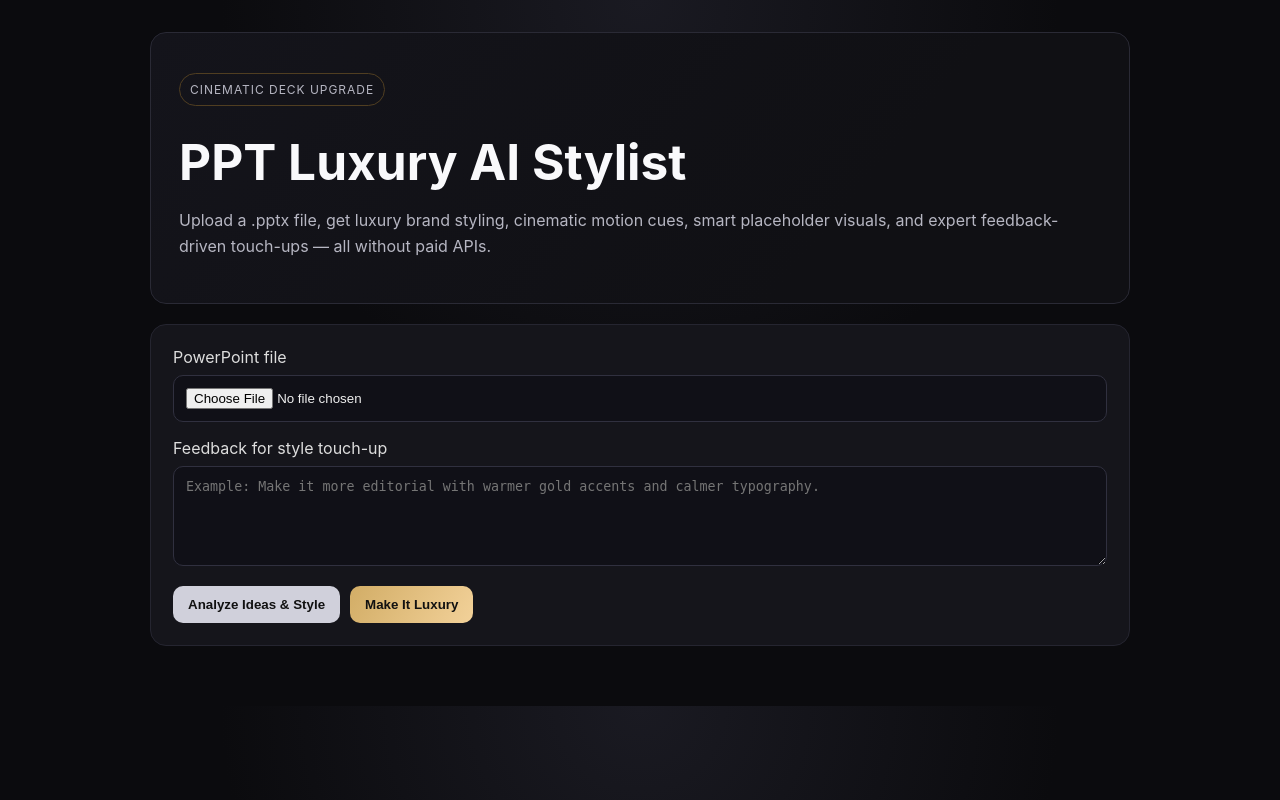
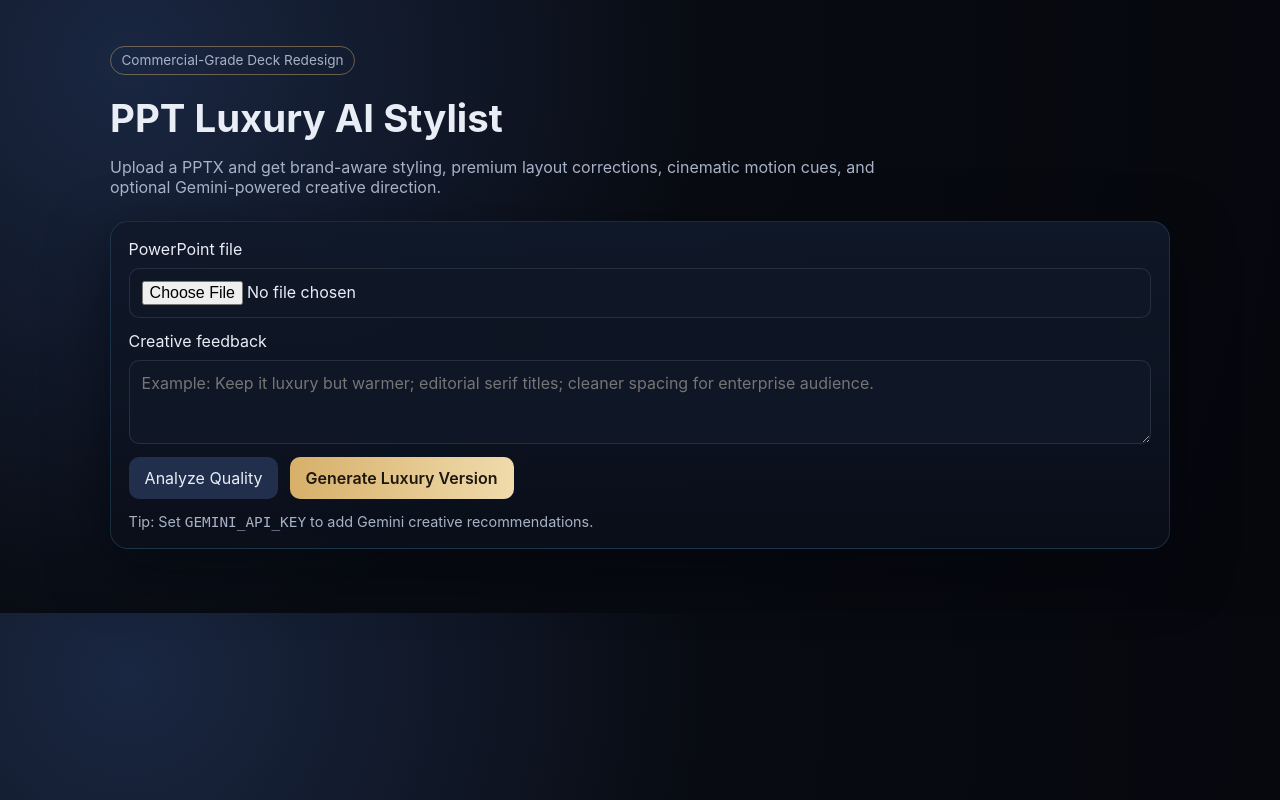
Before and after one commit to abhinav31515-rgb/Pp, a Flask app: page / in a window 1280 px wide. Run offline with Flask 3, Linux system fonts and the light colour scheme.

Commit message:
Fix broken GUI and upgrade PPT styling workflow

```diff
--- a/app.py
+++ b/app.py
@@ -1,9 +1,11 @@
 from __future__ import annotations
 
 import os
+import uuid
 from pathlib import Path
 
 from flask import Flask, jsonify, render_template, request, send_from_directory
+from werkzeug.exceptions import HTTPException
 from werkzeug.utils import secure_filename
 
 from ppt_luxury import analyze_presentation, enhance_presentation
@@ -18,8 +20,43 @@ app = Flask(__name__)
 app.config["MAX_CONTENT_LENGTH"] = 60 * 1024 * 1024
 
 
+class APIError(Exception):
+    def __init__(self, message: str, status: int = 400):
+        self.message = message
+        self.status = status
+        super().__init__(message)
+
+
 def _valid(filename: str) -> bool:
     return "." in filename and filename.rsplit(".", 1)[1].lower() == "pptx"
+
+
+def _save_upload(file_storage) -> tuple[str, Path]:
+    if not file_storage or not file_storage.filename:
+        raise APIError("No file uploaded. Please choose a .pptx file.")
+    if not _valid(file_storage.filename):
+        raise APIError("Invalid file type. Only .pptx files are supported.")
+
+    safe_name = secure_filename(file_storage.filename)
+    unique_name = f"{uuid.uuid4().hex[:8]}-{safe_name}"
+    save_path = UPLOAD_DIR / unique_name
+    file_storage.save(save_path)
+    return unique_name, save_path
+
+
+@app.errorhandler(APIError)
+def handle_api_error(err: APIError):
+    return jsonify({"error": err.message}), err.status
+
+
+@app.errorhandler(HTTPException)
+def handle_http_error(err: HTTPException):
+    return jsonify({"error": err.description}), err.code
+
+
+@app.errorhandler(Exception)
+def handle_unknown_error(_err: Exception):
+    return jsonify({"error": "Unexpected server error. Please retry."}), 500
 
 
 @app.get("/")
@@ -27,38 +64,31 @@ def index():
     return render_template("index.html")
 
 
+@app.get("/health")
+def health():
+    return jsonify({"status": "ok"})
+
+
 @app.post("/analyze")
 def analyze():
-    file = request.files.get("pptx")
-    if not file or not file.filename or not _valid(file.filename):
-        return jsonify({"error": "Please upload a valid .pptx file."}), 400
-
-    filename = secure_filename(file.filename)
-    path = UPLOAD_DIR / filename
-    file.save(path)
+    filename, path = _save_upload(request.files.get("pptx"))
     report = analyze_presentation(str(path))
-    report["uploaded_file"] = filename
-    return jsonify(report)
+    return jsonify({"uploaded_file": filename, **report})
 
 
 @app.post("/enhance")
 def enhance():
-    file = request.files.get("pptx")
     feedback = request.form.get("feedback", "")
-
-    if not file or not file.filename or not _valid(file.filename):
-        return jsonify({"error": "Please upload a valid .pptx file."}), 400
-
-    filename = secure_filename(file.filename)
-    path = UPLOAD_DIR / filename
-    file.save(path)
-
+    _, path = _save_upload(request.files.get("pptx"))
     results = enhance_presentation(str(path), str(OUTPUT_DIR), feedback=feedback)
     return jsonify(results)
 
 
 @app.get("/download/<path:filename>")
 def download(filename: str):
+    target = OUTPUT_DIR / filename
+    if not target.exists():
+        raise APIError("Generated file not found. Please run enhancement again.", status=404)
     return send_from_directory(OUTPUT_DIR, filename, as_attachment=True)
 
 
--- a/requirements.txt
+++ b/requirements.txt
@@ -1,3 +1,4 @@
 Flask==3.0.3
 python-pptx==0.6.23
 Pillow==10.4.0
+google-generativeai==0.8.3
--- a/static/app.js
+++ b/static/app.js
@@ -3,10 +3,23 @@ const feedbackInput = document.getElementById("feedback");
 const analyzeBtn = document.getElementById("analyzeBtn");
 const enhanceBtn = document.getElementById("enhanceBtn");
 const results = document.getElementById("results");
+const statusEl = document.getElementById("status");
+
+function setStatus(message, isError = false) {
+  statusEl.textContent = message;
+  statusEl.classList.remove("hidden");
+  statusEl.classList.toggle("error", isError);
+}
+
+function setBusy(isBusy) {
+  [analyzeBtn, enhanceBtn].forEach((btn) => {
+    btn.disabled = isBusy;
+  });
+}
 
 function getFile() {
   if (!pptxInput.files.length) {
-    alert("Upload a .pptx file first.");
+    setStatus("Upload a .pptx file first.", true);
     return null;
   }
   return pptxInput.files[0];
@@ -19,23 +32,23 @@ function renderAnalysis(data, mode = "analysis") {
 
   const downloadLink =
     mode === "enhance"
-      ? `<a class="download" href="/download/${data.output_file}">⬇ Download luxury PPTX</a>`
+      ? `<a class="download" href="/download/${encodeURIComponent(data.output_file)}">⬇ Download luxury PPTX</a>`
       : "";
 
   results.classList.remove("hidden");
   results.innerHTML = `
-    <h2>${mode === "analysis" ? "Design Analysis" : "Luxury Enhancement Complete"}</h2>
+    <h2>${mode === "analysis" ? "Design Audit" : "Luxury Enhancement Complete"}</h2>
     <div class="grid">
-      <div class="card"><small>Slides</small><div>${data.slides || data.analysis.slides}</div></div>
-      <div class="card"><small>Detected Use Case</small><div>${data.use_case || data.analysis.use_case}</div></div>
-      <div class="card"><small>Title Coverage</small><div>${data.title_coverage || data.analysis.title_coverage}%</div></div>
-      <div class="card"><small>Images Found</small><div>${data.image_count || data.analysis.image_count}</div></div>
+      <div class="card"><small>Slides</small><div>${data.slides}</div></div>
+      <div class="card"><small>Detected Use Case</small><div>${data.use_case}</div></div>
+      <div class="card"><small>Brand Score</small><div>${data.brand_score}/100</div></div>
+      <div class="card"><small>Title Coverage</small><div>${data.title_coverage}%</div></div>
+      <div class="card"><small>Visual Balance</small><div>${data.visual_balance}%</div></div>
       <div class="card"><small>Applied Style</small><div>${data.style_applied || "N/A"}</div></div>
-      <div class="card"><small>Fonts</small><div>${(data.fonts || []).join(", ") || "N/A"}</div></div>
     </div>
-    <h3>Quality & layout feedback</h3>
-    <ul>${flags}</ul>
-    <h3>Suggested cinematic animation flow</h3>
+    <h3>Commercial-grade quality notes</h3>
+    <ul>${flags || "<li>No issues detected.</li>"}</ul>
+    <h3>Cinematic animation plan</h3>
     <ul>${anim}</ul>
     ${mods ? `<h3>Applied adjustments</h3><ul>${mods}</ul>` : ""}
     ${downloadLink}
@@ -57,19 +70,33 @@ async function postFile(url) {
 }
 
 analyzeBtn.addEventListener("click", async () => {
+  setBusy(true);
+  setStatus("Analyzing deck quality and brand signals...");
   try {
     const data = await postFile("/analyze");
-    if (data) renderAnalysis(data, "analysis");
+    if (data) {
+      renderAnalysis(data, "analysis");
+      setStatus("Analysis complete.");
+    }
   } catch (err) {
-    alert(err.message);
+    setStatus(err.message, true);
+  } finally {
+    setBusy(false);
   }
 });
 
 enhanceBtn.addEventListener("click", async () => {
+  setBusy(true);
+  setStatus("Applying luxury redesign and cinematic touchups...");
   try {
     const data = await postFile("/enhance");
-    if (data) renderAnalysis(data, "enhance");
+    if (data) {
+      renderAnalysis(data, "enhance");
+      setStatus("Enhancement complete. Download your upgraded deck.");
+    }
   } catch (err) {
-    alert(err.message);
+    setStatus(err.message, true);
+  } finally {
+    setBusy(false);
   }
 });
--- a/static/styles.css
+++ b/static/styles.css
@@ -1,101 +1,151 @@
 :root {
-  --bg: #0b0b0e;
-  --panel: #15151b;
-  --muted: #b6b6c2;
-  --text: #f9f9fb;
-  --accent: #d2ad66;
-  --accent-2: #8f6a34;
-  --ok: #9fd79f;
+  --bg: #080b12;
+  --text: #e9edf5;
+  --muted: #a8b2c7;
+  --gold: #d7b06a;
+  --accent: #63d0ff;
 }
 
-* { box-sizing: border-box; }
+* {
+  box-sizing: border-box;
+}
+
 body {
   margin: 0;
-  font-family: "Inter", "Segoe UI", sans-serif;
-  background: radial-gradient(circle at top, #1a1a22 0%, var(--bg) 44%);
+  font-family: Inter, system-ui, -apple-system, sans-serif;
   color: var(--text);
+  background: radial-gradient(circle at 10% 10%, #1a2742 0%, var(--bg) 45%, #06070d 100%);
 }
 
 .container {
-  width: min(980px, 94vw);
-  margin: 32px auto 60px;
+  width: min(1060px, 92vw);
+  margin: 2rem auto 4rem;
 }
 
-.hero {
-  border: 1px solid #2a2a35;
-  padding: 28px;
-  border-radius: 16px;
-  backdrop-filter: blur(8px);
-  background: linear-gradient(130deg, #14141b, #101014 70%);
+.hero h1 {
+  margin: 0.4rem 0;
+  font-size: clamp(1.8rem, 3vw, 2.8rem);
+}
+
+.hero p {
+  color: var(--muted);
+  max-width: 780px;
 }
 
 .tag {
   display: inline-block;
-  color: var(--accent);
-  border: 1px solid #503e21;
-  padding: 6px 10px;
+  padding: 0.35rem 0.65rem;
+  border: 1px solid rgba(215, 176, 106, 0.45);
   border-radius: 999px;
-  font-size: 0.75rem;
-  letter-spacing: 0.08em;
-  text-transform: uppercase;
+  color: var(--gold);
+  font-size: 0.85rem;
 }
-
-h1 { font-size: clamp(2rem, 4vw, 3.1rem); margin: 14px 0 10px; }
-.hero p { color: var(--muted); line-height: 1.6; }
 
 .panel,
 .results {
-  margin-top: 20px;
-  border: 1px solid #252530;
-  background: var(--panel);
-  border-radius: 16px;
-  padding: 22px;
+  margin-top: 1.5rem;
+  background: linear-gradient(180deg, rgba(16, 25, 42, 0.95), rgba(10, 15, 26, 0.9));
+  border: 1px solid rgba(99, 208, 255, 0.15);
+  border-radius: 18px;
+  padding: 1.1rem;
+  box-shadow: 0 20px 60px rgba(1, 4, 10, 0.5);
 }
 
-.field { display: block; margin-bottom: 16px; }
-.field span { display: block; margin-bottom: 8px; color: #ddd; }
-input[type="file"], textarea {
-  width: 100%;
+.field {
+  display: flex;
+  flex-direction: column;
+  gap: 0.55rem;
+  margin-bottom: 0.8rem;
+}
+
+input,
+textarea,
+button {
+  font: inherit;
+}
+
+input,
+textarea {
+  background: #0f1626;
+  color: var(--text);
+  border: 1px solid rgba(255, 255, 255, 0.1);
   border-radius: 10px;
-  border: 1px solid #30303f;
-  background: #101017;
-  color: #efefef;
-  padding: 12px;
+  padding: 0.75rem;
 }
-textarea { min-height: 100px; resize: vertical; }
 
-.actions { display: flex; gap: 10px; flex-wrap: wrap; }
+textarea {
+  min-height: 84px;
+}
+
+.actions {
+  display: flex;
+  flex-wrap: wrap;
+  gap: 0.7rem;
+}
+
 button {
   border: 0;
-  padding: 11px 15px;
   border-radius: 10px;
+  padding: 0.7rem 1rem;
+  background: #212f4d;
+  color: var(--text);
   cursor: pointer;
-  color: #111;
-  background: #d0d0db;
+}
+
+button.accent {
+  background: linear-gradient(90deg, #d7b06a, #f0dbac);
+  color: #1d1710;
   font-weight: 600;
 }
-button.accent {
-  background: linear-gradient(120deg, var(--accent), #f2d199);
+
+button:disabled {
+  opacity: 0.55;
+  cursor: wait;
 }
-button:hover { transform: translateY(-1px); }
 
-.hidden { display: none; }
+.status {
+  margin: 1rem 0 0;
+  padding: 0.65rem 0.8rem;
+  border-radius: 10px;
+  border: 1px solid rgba(99, 208, 255, 0.25);
+  color: #c8e6ff;
+}
+
+.status.error {
+  border-color: rgba(246, 116, 116, 0.4);
+  color: #ffc8c8;
+}
+
 .grid {
   display: grid;
-  grid-template-columns: repeat(auto-fit, minmax(220px, 1fr));
-  gap: 12px;
+  grid-template-columns: repeat(auto-fit, minmax(140px, 1fr));
+  gap: 0.65rem;
 }
+
 .card {
-  background: #101018;
-  border: 1px solid #29293a;
+  background: rgba(255, 255, 255, 0.03);
+  border: 1px solid rgba(255, 255, 255, 0.07);
   border-radius: 12px;
-  padding: 12px;
+  padding: 0.7rem;
 }
-small { color: var(--muted); }
+
+.card small {
+  color: var(--muted);
+  display: block;
+}
+
 .download {
-  display: inline-flex;
-  margin-top: 14px;
-  color: var(--ok);
-  text-decoration: none;
-  font-weight: 600;
+  display: inline-block;
+  margin-top: 0.8rem;
+  color: var(--accent);
 }
+
+.hidden {
+  display: none;
+}
+
+.hint {
+  color: var(--muted);
+  font-size: 0.9rem;
+  margin-bottom: 0;
+}
--- a/templates/index.html
+++ b/templates/index.html
@@ -4,16 +4,16 @@
     <meta charset="UTF-8" />
     <meta name="viewport" content="width=device-width, initial-scale=1.0" />
     <title>PPT Luxury AI Stylist</title>
-    <link rel="stylesheet" href="/static/styles.css" />
+    <link rel="stylesheet" href="{{ url_for('static', filename='styles.css') }}" />
   </head>
   <body>
     <main class="container">
       <section class="hero">
-        <p class="tag">Cinematic Deck Upgrade</p>
+        <p class="tag">Commercial-Grade Deck Redesign</p>
         <h1>PPT Luxury AI Stylist</h1>
         <p>
-          Upload a .pptx file, get luxury brand styling, cinematic motion cues, smart placeholder visuals,
-          and expert feedback-driven touch-ups — all without paid APIs.
+          Upload a PPTX and get brand-aware styling, premium layout corrections, cinematic motion cues,
+          and optional Gemini-powered creative direction.
         </p>
       </section>
 
@@ -24,19 +24,24 @@
         </label>
 
         <label class="field">
-          <span>Feedback for style touch-up</span>
-          <textarea id="feedback" placeholder="Example: Make it more editorial with warmer gold accents and calmer typography."></textarea>
+          <span>Creative feedback</span>
+          <textarea
+            id="feedback"
+            placeholder="Example: Keep it luxury but warmer; editorial serif titles; cleaner spacing for enterprise audience."
+          ></textarea>
         </label>
 
         <div class="actions">
-          <button id="analyzeBtn">Analyze Ideas & Style</button>
-          <button id="enhanceBtn" class="accent">Make It Luxury</button>
+          <button id="analyzeBtn">Analyze Quality</button>
+          <button id="enhanceBtn" class="accent">Generate Luxury Version</button>
         </div>
+        <p class="hint">Tip: Set <code>GEMINI_API_KEY</code> to add Gemini creative recommendations.</p>
       </section>
 
+      <p id="status" class="status hidden"></p>
       <section id="results" class="results hidden"></section>
     </main>
 
-    <script src="/static/app.js"></script>
+    <script src="{{ url_for('static', filename='app.js') }}"></script>
   </body>
 </html>
```
Also changed, not shown: ppt_luxury.py (+101 -35 lines), README.md.
